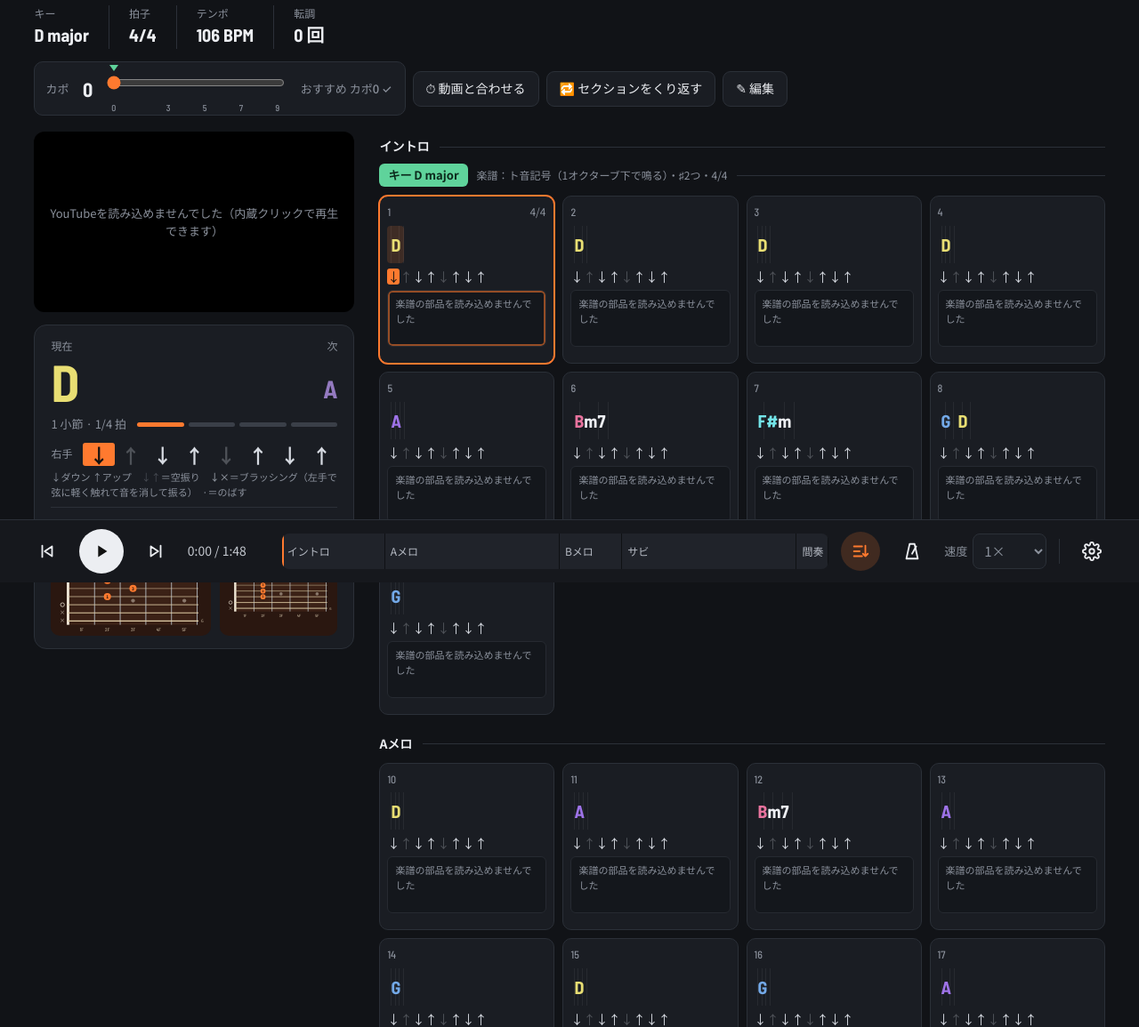
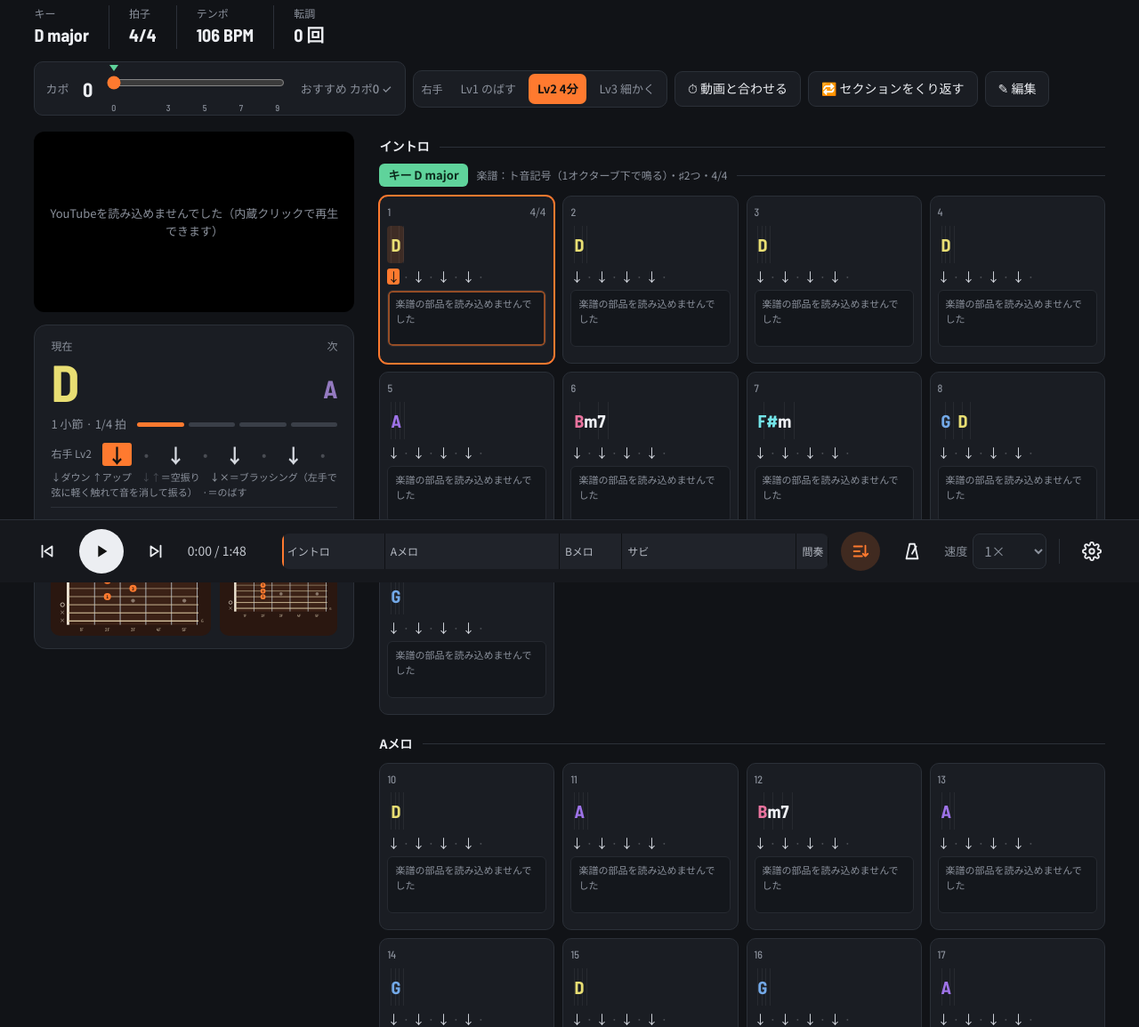
Before and after one commit to lucca-sys/chord-player, a plain HTML site: page index.html in a window 1280 px wide. Shown: the part 145-1300 px from the top of the page at 89% size. Drawn offline with Linux system fonts and the light colour scheme.

Commit message:
右手の難しさを Lv1〜3 で切り替えられるように
Co-Authored-By: Claude Opus 5.5 <noreply@anthropic.com>
Claude-Session: https://claude.ai/code/session_01P8JFTNhq23MeiwKdh2isJR

```diff
--- a/index.html
+++ b/index.html
@@ -94,6 +94,10 @@ h1{margin:2px 0 10px;font-size:clamp(22px,3vw,30px);line-height:1.25}
 .st i{font-style:normal;padding:2px 0;border-radius:3px}
 .st i.g{opacity:.28}.st i.h{opacity:.25}.st i.x{color:#8d939c;position:relative}.st i.x::after{content:'×';position:absolute;right:8%;top:-2px;font-size:.6em;color:#c9ced6}
 .bc.on .st i.c{background:var(--or);color:#111;opacity:1}
+.lv{display:flex;align-items:center;gap:4px;background:var(--card);border:1px solid var(--line);border-radius:10px;padding:3px}
+.lv>span{font-size:12px;color:var(--mut);padding:0 6px}
+.lv button{min-height:34px;padding:0 10px;border-radius:7px;font-size:13px;color:var(--mut);white-space:nowrap}
+.lv button[aria-pressed=true]{background:var(--or);color:#111;font-weight:700}
 .rh{display:flex;align-items:center;gap:12px;margin:2px 0 4px}
 .rh>span{font-size:12px;color:var(--mut);white-space:nowrap}
 .st.big{flex:1;font-size:22px;font-weight:700}
@@ -233,7 +237,8 @@ textarea{width:100%;min-height:300px;font:13px/1.5 ui-monospace,Menlo,monospace;
   .trow{display:none}
   body.infoopen .trow{display:flex;flex-direction:column;align-items:stretch;gap:14px;position:fixed;top:62px;left:12px;right:12px;z-index:35;background:#1d2026;border:1px solid #363b45;border-radius:14px;box-shadow:0 18px 50px rgba(0,0,0,.55);padding:14px;margin:0;max-height:calc(100vh - 180px);overflow:auto}
   body.infoopen .trow .acts{display:grid;grid-template-columns:1fr 1fr;gap:8px}
-  body.infoopen .trow .capo{grid-column:1/-1}
+  body.infoopen .trow .capo,body.infoopen .trow .lv{grid-column:1/-1}
+  body.infoopen .trow .lv button{flex:1}
   body.infoopen .trow .ab{min-height:44px;white-space:normal;font-size:14px;padding:0 8px}
   body.infoopen .trow{overflow-x:hidden}
   body.infoopen .trow .infos{width:100%}
@@ -298,6 +303,7 @@ textarea{width:100%;min-height:300px;font:13px/1.5 ui-monospace,Menlo,monospace;
     </div>
     <div class="acts">
       <div class="capo"><span>カポ</span><b class="cn capoV">0</b><div class="cs"><input type="range" class="capoS" min="0" max="9" step="1" value="0" aria-label="カポの位置"><i class="crm" title="おすすめの位置"></i><div class="cst"><span>0</span><span>3</span><span>5</span><span>7</span><span>9</span></div></div><button class="rec capoRec"></button></div>
+      <div class="lv" role="group" aria-label="右手の難しさ"><span>右手</span><button data-lv="1">Lv1 のばす</button><button data-lv="2">Lv2 4分</button><button data-lv="3">Lv3 細かく</button></div>
       <button class="ab" id="aSync">⏱ 動画と合わせる</button>
       <button class="ab" id="aLoop" aria-pressed="false">🔁 セクションをくり返す</button>
       <button class="ab" id="aEdit">✎ 編集</button>
@@ -311,7 +317,7 @@ textarea{width:100%;min-height:300px;font:13px/1.5 ui-monospace,Menlo,monospace;
         <div class="c1"><span>現在</span><span>次</span></div>
         <div class="c2"><div class="big cn" id="now">—</div><div class="nx cn"><span class="nxl">次</span><span id="next">—</span></div></div>
         <div class="c3"><span id="pos">—</span><div class="pb" id="pb"></div></div>
-        <div class="rh" id="rhBox"><span>右手</span><div class="st big" id="rh"></div></div>
+        <div class="rh" id="rhBox"><span id="rhLab">右手</span><div class="st big" id="rh"></div></div>
         <div class="rhl" id="rhl">↓ダウン ↑アップ　<i class="g">↓↑</i>＝空振り　<b class="xx">↓×</b>＝ブラッシング（左手で弦に軽く触れて音を消して振る）　·＝のばす</div>
         <div class="c4"><span>今のキー</span><b id="nowKey"></b></div>
         <div class="dgs"><figure><figcaption>押さえ方（今）</figcaption><div id="dNow"></div></figure><figure><figcaption>次</figcaption><div id="dNext"></div></figure></div>
@@ -343,6 +349,7 @@ textarea{width:100%;min-height:300px;font:13px/1.5 ui-monospace,Menlo,monospace;
   <div data-p="disp" class="pb2">
     <div class="row"><span>移調</span><div class="step"><button id="trM" aria-label="半音下げる">−</button><b class="cn" id="trV">0</b><button id="trP" aria-label="半音上げる">+</button></div></div>
     <div class="row"><span>カポ</span><div style="display:flex;gap:10px;align-items:center;flex-wrap:wrap;justify-content:flex-end"><b class="cn capoV">0</b><div class="cs"><input type="range" class="capoS" min="0" max="9" step="1" value="0" aria-label="カポの位置"><i class="crm" title="おすすめの位置"></i><div class="cst"><span>0</span><span>3</span><span>5</span><span>7</span><span>9</span></div></div><button class="rec capoRec"></button></div></div>
+    <div class="row"><span>弾き方</span><div class="lv" role="group" aria-label="右手の難しさ"><button data-lv="1">Lv1 のばす</button><button data-lv="2">Lv2 4分</button><button data-lv="3">Lv3 細かく</button></div></div>
     <div class="row"><span>表記</span><div class="seg" id="disp"><button data-d="name">コード名</button><button data-d="deg">度数</button><button data-d="both">両方</button></div></div>
     <label class="ck"><input type="checkbox" id="oSimple">シンプル（テンションや分数コードを省く）</label>
     <label class="ck"><input type="checkbox" id="oPower">パワーコードで表示（ルート＋5度）</label>
@@ -368,7 +375,7 @@ textarea{width:100%;min-height:300px;font:13px/1.5 ui-monospace,Menlo,monospace;
     <div class="urlr"><input id="url" type="url" inputmode="url" placeholder="https://youtu.be/…" aria-label="YouTubeのURL"><button id="load">読み込む</button></div>
   </div>
   <div data-p="edit" class="pb2 sy" hidden>
-    <p><code>[セクション名]</code> の下に小節を <code>|</code> で区切って書きます。1小節にコード2つで2拍ずつ、<code>Em Em Em F</code> なら3拍＋1拍。2拍の小節は頭に <code>2:</code>。右手は <code>@ DuDUdUDU</code> のように8分音符8つで書きます（D=ダウン U=アップ d/u=空振り X=ブラッシング↓ x=ブラッシング↑ -=のばす。<code>@ L</code> はコードが変わる所だけ弾いてのばす。並べると小節ごとに順番に使います）。保存はこの端末のブラウザだけです。</p>
+    <p><code>[セクション名]</code> の下に小節を <code>|</code> で区切って書きます。1小節にコード2つで2拍ずつ、<code>Em Em Em F</code> なら3拍＋1拍。2拍の小節は頭に <code>2:</code>。右手は <code>@ DuDUdUDU</code> のように8分音符8つで書きます（D=ダウン U=アップ d/u=空振り X=ブラッシング↓ x=ブラッシング↑ -=のばす。<code>@ L</code> はコードが変わる所だけ弾いてのばす。<code>@2 …</code> のように数字を付けると、その難しさ（Lv1〜3）のときだけ使う形になります。並べると小節ごとに順番に使います）。保存はこの端末のブラウザだけです。</p>
     <textarea id="ed" spellcheck="false" aria-label="コード譜"></textarea>
     <div class="edb"><button id="save">保存して反映</button><button id="reset">最初の譜面に戻す</button><span class="msg" id="edMsg"></span></div>
   </div>
@@ -385,7 +392,7 @@ C | D | Em | Em
 C | D | Bm | Em D
 Am | Bm | Em | Em`;
 const RIFF='Em | Em Em Em F | Em | Em Em Em F';
-const PL='@ L',PR='@ DUXxDUXx DUXxDxDx',PM='@ DuDUdUDU';
+const PL='@ L',PR='@ DUXxDUXx DUXxDxDx\n@2 D---D--- D---D-D-',PM='@ DuDUdUDU';
 const B_L=`Em | Em | Em | Em\n${RIFF}\nEm | Em | Em | Em\n${RIFF}`;
 const C_L=`C | D | Bm | Em D
 C | D | Em | D
@@ -673,7 +680,7 @@ function parse(txt){
     const m=line.match(/^\[(.+)\]$/);
     if(m){cur={name:m[1],from:bars.length};secs.push(cur);return}
     if(!cur){cur={name:'',from:bars.length};secs.push(cur)}
-    if(line[0]==='@'){cur.pat=line.slice(1).trim().split(/\s+/).filter(Boolean);return}
+    if(line[0]==='@'){const m3=line.match(/^@([123])?\s*(.*)$/),t=m3[2].split(/\s+/).filter(Boolean);if(m3[1]){(cur.pats=cur.pats||{})[m3[1]]=t}else cur.pat=t;return}
     if(/^!key\s/.test(line)){const m2=line.slice(5).trim().match(/^([A-G][#b]?)\s*(major|minor|m)?/i);if(m2)cur.key={pc:PC[m2[1]],minor:/^m/i.test(m2[2]||'')&&!/^major/i.test(m2[2]||'')};return}
     line.split('|').forEach(b=>{b=b.trim();if(!b)return;let beats=4;const bm=b.match(/^(\d)\s*:\s*(.*)$/);if(bm){beats=Math.max(1,+bm[1]);b=bm[2]}
       const toks=b.split(/\s+/).filter(Boolean);if(toks.length)bars.push({si:secs.length-1,beats,toks})});
@@ -683,7 +690,11 @@ function parse(txt){
   secs.forEach((s,i)=>{s.to=i+1<secs.length?secs[i+1].from:bars.length;s.sb=bars[s.from]?bars[s.from].start:t;s.eb=s.to>s.from?bars[s.to-1].start+bars[s.to-1].beats:s.sb});
   return {bars,secs:secs,total:t};
 }
-function patOf(i){const b=S.bars[i],s=S.secs[b.si];if(!s.pat||!s.pat.length)return null;const p=s.pat[(i-s.from)%s.pat.length];
+/* 右手の難しさ：Lv1＝コードが変わる所だけ鳴らしてのばす／Lv2＝4分音符でダウン／Lv3＝細かく刻む（譜面の@の形） */
+function patList(s){const lv=opt().lv||2;if(!s.pat&&!s.pats)return null;if(s.pats&&s.pats[lv])return s.pats[lv];
+  if(lv===1)return ['L'];if(lv===2)return ['Q'];return (!s.pat||(s.pat.length===1&&s.pat[0]==='L'))?['DUDUDUDU']:s.pat}
+function patOf(i){const b=S.bars[i],s=S.secs[b.si],pl=patList(s);if(!pl||!pl.length)return null;const p=pl[(i-s.from)%pl.length];
+  if(p==='Q'){const a=Array(b.beats*2).fill('-');for(let k=0;k<a.length;k+=2)a[k]='D';let k=0;segs(b).forEach(g=>{if(a[k]!=null)a[k]='D';k+=Math.round(g.w*2)});return a.join('')}
   if(p==='L'){const a=Array(b.beats*2).fill('-');let k=0;segs(b).forEach(g=>{if(g.c.r!=null&&a[k]!=null)a[k]='D';k+=Math.round(g.w*2)});return a.join('')}
   return (p+'--------').slice(0,b.beats*2)}
 const AR={D:['↓',''],U:['↑',''],d:['↓','g'],u:['↑','g'],X:['↓','x'],x:['↑','x'],'-':['·','h']};
@@ -765,6 +776,7 @@ function recCapo(){
 }
 function capoUI(){
   const o=opt(),c=o.capo||0,r=recCapo();
+  const lv=opt().lv||2;$$('.lv [data-lv]').forEach(b=>b.setAttribute('aria-pressed',+b.dataset.lv===lv));$('#rhLab').textContent=`右手 Lv${lv}`;
   $$('.capoV').forEach(e=>e.textContent=c);$('#hdCapo').textContent=`カポ${c}`;
   $$('.capoS').forEach(e=>{if(+e.value!==c)e.value=c});
   $$('.crm').forEach(e=>e.style.left=`calc(8px + (100% - 16px) * ${r/9})`);
@@ -927,7 +939,7 @@ $('#pnX').onclick=closePanel;
 $('.pt').addEventListener('click',e=>{const b=e.target.closest('[data-t]');if(b)openPanel(b.dataset.t)});
 $('#aSync').onclick=()=>openPanel('sync');$('#aEdit').onclick=()=>openPanel('edit');
 $('#vmsg').addEventListener('click',e=>{if(e.target.id==='vOpen'){openPanel('sync');$('#url').focus()}});
-document.addEventListener('click',e=>{const t=e.target.closest('.capoRec');if(t)setCapo(+t.dataset.r)});
+document.addEventListener('click',e=>{const t=e.target.closest('.capoRec');if(t)setCapo(+t.dataset.r);const l=e.target.closest('.lv [data-lv]');if(l){opt().lv=+l.dataset.lv;capoUI();rerender()}});
 document.addEventListener('input',e=>{if(e.target.classList.contains('capoS')){const v=+e.target.value;if(v!==(opt().capo||0))setCapo(v)}});
 $('#trM').onclick=()=>{opt().tr=(opt().tr-1+18)%12-6;syncPanel();rerender()};
 $('#trP').onclick=()=>{opt().tr=(opt().tr+1+18)%12-6;syncPanel();rerender()};
```
